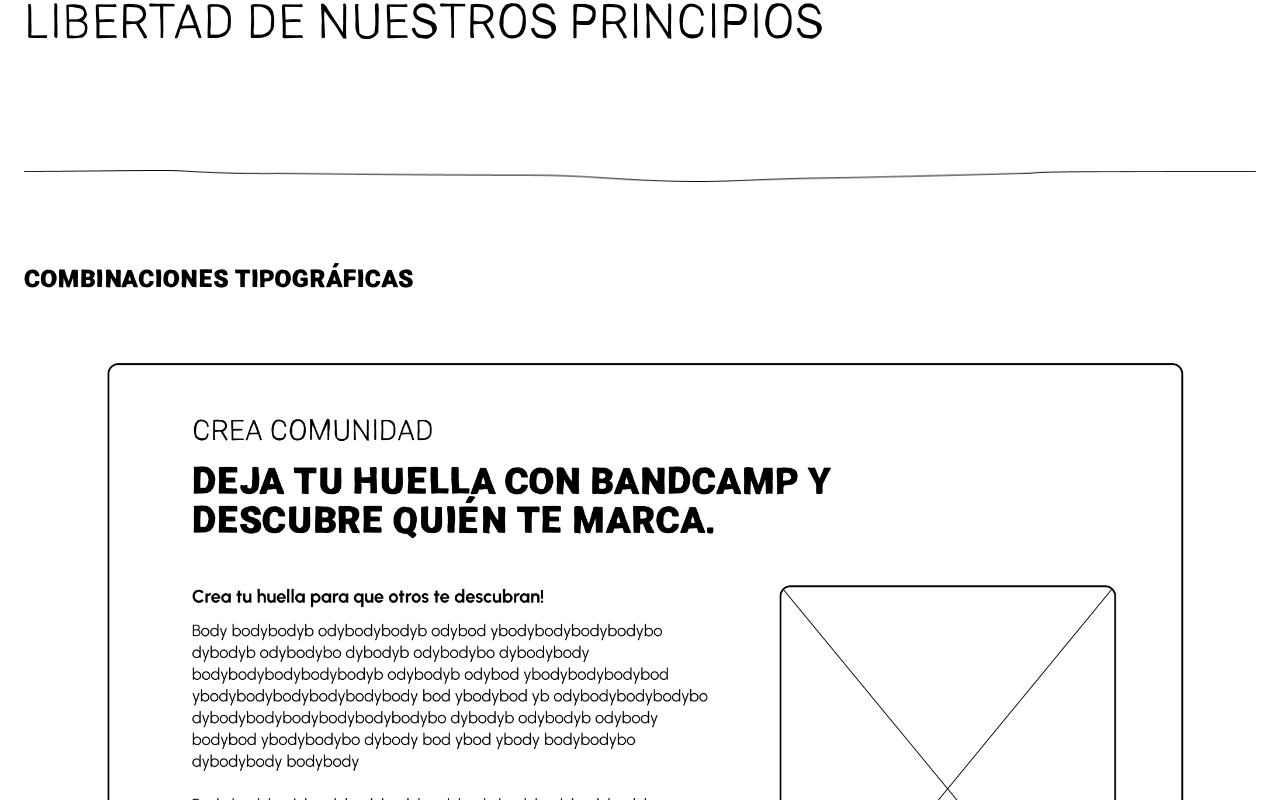
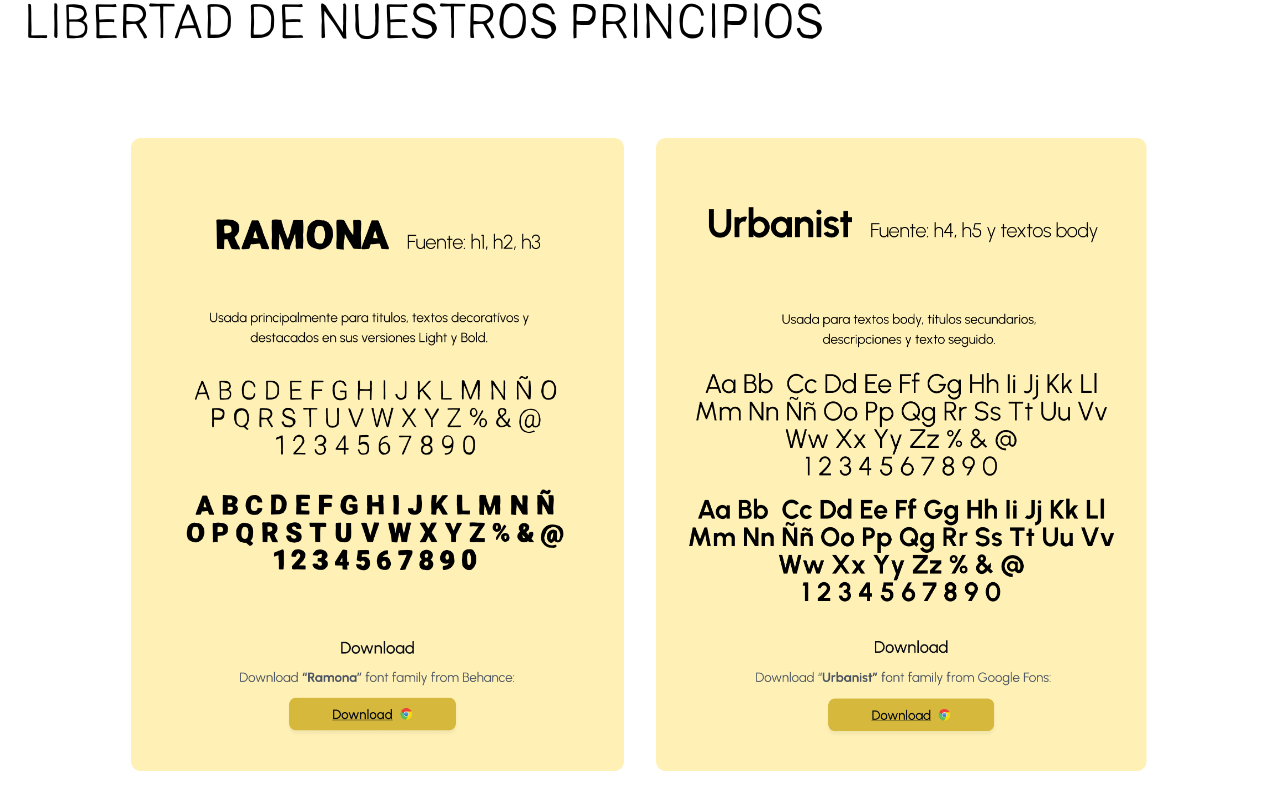
Before and after one commit to saraortizz/Manual-Marca-Bandcamp, a Nuxt app: page /tipografias in a window 1280 px wide. Shown: the part 820-1620 px from the top of the page. Built offline with nearby package versions, Linux system fonts and the light colour scheme.

Commit message:
tipografias terminado + arreglo home-footer

```diff
--- a/src/pages/index.vue
+++ b/src/pages/index.vue
@@ -173,7 +173,8 @@
 }
 
 .home-footer {
-  width: min(100%, 72rem);
+  box-sizing: border-box;
+  width: min(100%, 83rem);
   margin: 0 auto;
   padding: 0 1.5rem 2rem;
   color: var(--color-amarillo-retro);
--- a/src/pages/tipografias.vue
+++ b/src/pages/tipografias.vue
@@ -1,4 +1,6 @@
 <script setup>
+import urbanist from '@/assets/images/tipografia/urbanist.jpg'
+import ramona from '@/assets/images/tipografia/ramona.jpg'
 import incorrectos from '@/assets/images/tipografia/usos-incorrectos.png'
 import muestra2 from '@/assets/images/tipografia/muestra-tipografica-2.png'
 import muestra1 from '@/assets/images/tipografia/muestra-tipografica-1.png'
@@ -16,6 +18,10 @@
     <div class="page-content">
       <section class="subtitulo">
         <h1>USAMOS DOS TIPOGRAFÍAS PRINCIPALES EN EL DISEÑO DE BANDCAMP, QUE DESTACAN LA LIBERTAD DE NUESTROS PRINCIPIOS</h1>
+      </section>
+      <section class="tipos">
+        <img class="ramona" :src="ramona">
+        <img class="urbanist" :src="urbanist">
       </section>
       <img class="separacion" :src="separacion">
       <section class="combinaciones">
@@ -66,6 +72,20 @@
   width: 85%;
 }
 
+.tipos {
+  display: flex;
+  justify-content: center;
+  gap: 2rem;
+}
+
+.ramona {
+  width: 40%;
+  height: auto;
+}
+.urbanist {
+  width: 40%;
+}
+
 .separacion {
   padding-top: 2rem;
   padding-bottom: 2rem;
```
Also changed, not shown: src/assets/images/tipografia/ramona.jpg (added), src/assets/images/tipografia/urbanist.jpg (added).
